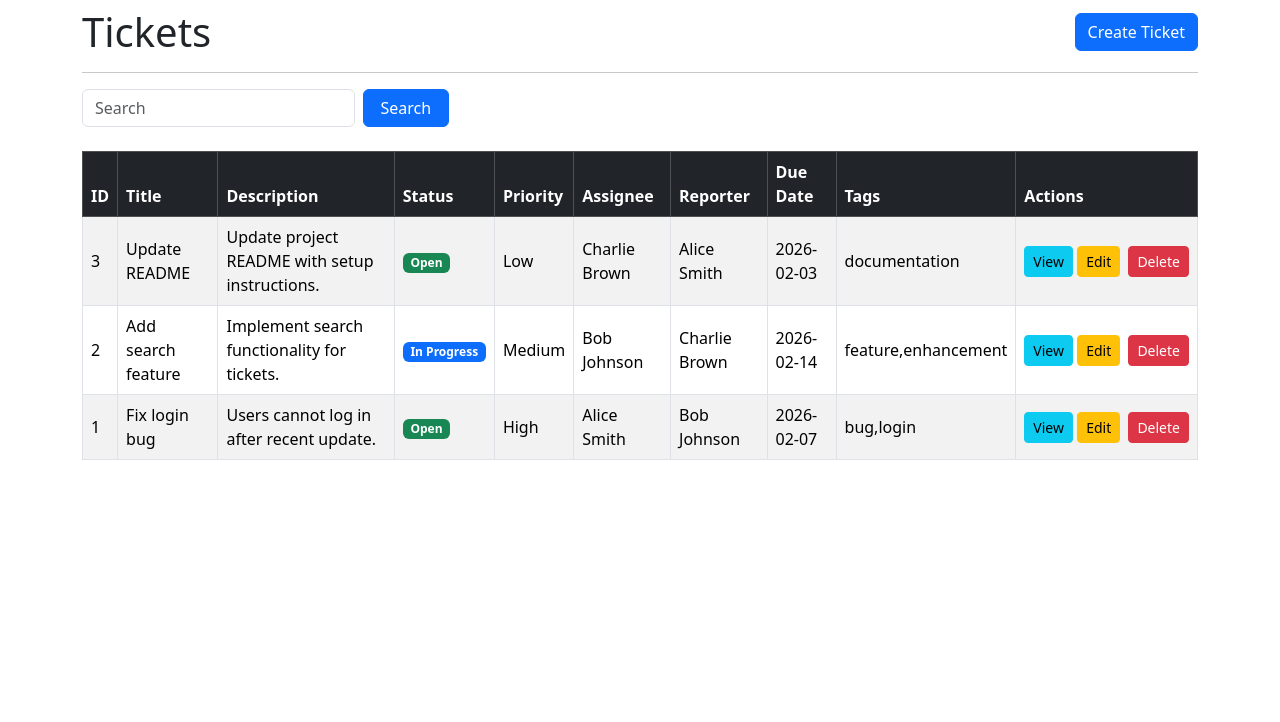
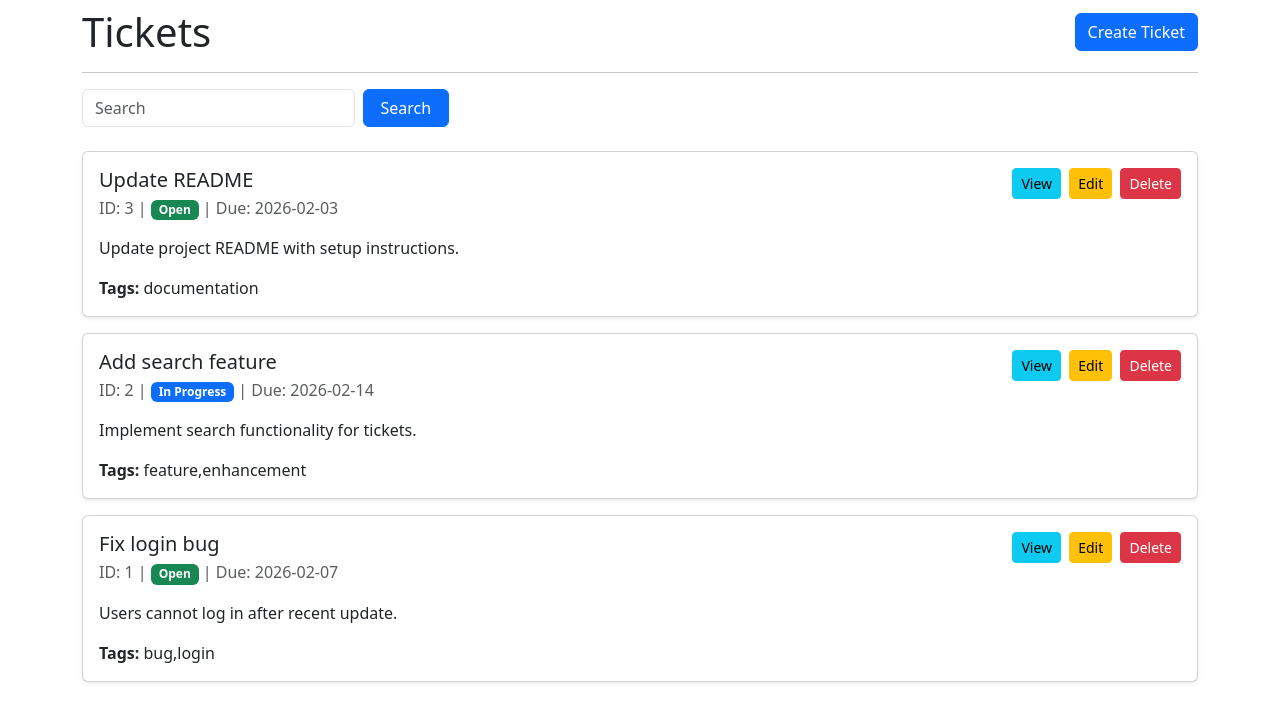
Before and after one commit to vaganuru/Ticketing-System, a Rails app: page / in a window 1280 px wide. Shown: the part 62-784 px from the top of the page. Run offline with Rails 7, Linux system fonts and the light colour scheme; data comes from the database, SQL or seed files in the repository; some libraries are stand-ins or nearby versions.

Commit message:
improved the view

```diff
--- a/app/views/tickets/index.html.erb
+++ b/app/views/tickets/index.html.erb
@@ -11,6 +11,7 @@
   <%= link_to "Create Ticket", new_ticket_path, class: "btn btn-primary" %>
 </div>
 <hr>
+
 <%= form_with url: tickets_path, method: :get, local: true, class: "row g-2 mb-4" do %>
   <div class="col-md-3">
     <%= text_field_tag :query,
@@ -30,52 +31,37 @@
   <% end %>
 <% end %>
 
-<table class="table table-striped table-hover table-bordered align-middle">
-  <thead class="table-dark">
-  <tr>
-    <th scope="col">ID</th>
-    <th scope="col">Title</th>
-    <th scope="col">Description</th>
-    <th scope="col">Status</th>
-    <th scope="col">Priority</th>
-    <th scope="col">Assignee</th>
-    <th scope="col">Reporter</th>
-    <th scope="col">Due Date</th>
-    <th scope="col">Tags</th>
-    <th scope="col">Actions</th>
-  </tr>
-  </thead>
-  <tbody>
-  <% @tickets.each do |ticket| %>
-    <tr>
-      <td><%= ticket.id %></td>
-      <td><%= ticket.title %></td>
-      <td><%= truncate(ticket.description, length: 50) %></td>
-      <td>
-        <span class="badge <%= badge_class(ticket.status) %>"><%= ticket.status %></span>
-      </td>
-      <td><%= ticket.priority %></td>
-      <td><%= ticket.assignee&.full_name || "-" %></td>
-      <td><%= ticket.reporter&.full_name || "-" %></td>
-      <td><%= ticket.due_date %></td>
-      <td><%= ticket.tags %></td>
-      <td class="text-nowrap">
-        <%= link_to "View", "#", class: "btn btn-info btn-sm", data: { bs_toggle: "modal", bs_target: "#showticketModal-#{ticket.id}" } %>
-        <%= link_to "Edit", edit_ticket_path(ticket), class: "btn btn-sm btn-warning me-1" %>
-        <%= link_to "Delete",
-                    ticket_path(ticket),
-                    data: { turbo_method: :delete, turbo_confirm: "Are you sure you want to delete this ticket?" },
-                    class: "btn btn-sm btn-danger" %>
-      </td>
-    </tr>
-    <%= render partial: "show", locals: { ticket: ticket } %>
-  <% end %>
-  </tbody>
-</table>
+<% if @tickets.any? %>
+  <div class="row g-3">
+    <% @tickets.each do |ticket| %>
+      <div class="col-12">
+        <div class="card shadow-sm">
+          <div class="card-body">
+            <div class="d-flex justify-content-between align-items-start">
+              <div>
+                <h5 class="card-title"><%= ticket.title %></h5>
+                <p class="card-subtitle mb-2 text-muted">ID: <%= ticket.id %> | <span class="badge <%= badge_class(ticket.status) %>"><%= ticket.status %></span> | Due: <%= ticket.due_date %></p>
+              </div>
+              <div>
+                <%= link_to "View", "#", class: "btn btn-info btn-sm me-1", data: { bs_toggle: "modal", bs_target: "#showticketModal-#{ticket.id}" } %>
+                <%= link_to "Edit", edit_ticket_path(ticket), class: "btn btn-warning btn-sm me-1" %>
+                <%= link_to "Delete",
+                            ticket_path(ticket),
+                            data: { turbo_method: :delete, turbo_confirm: "Are you sure?" },
+                            class: "btn btn-danger btn-sm" %>
+              </div>
+            </div>
+            <p class="card-text mt-2"><%= truncate(ticket.description, length: 100) %></p>
+            <p class="mb-0"><strong>Tags:</strong> <%= ticket.tags %></p>
+          </div>
+        </div>
+      </div>
 
-<% if @tickets.blank? %>
+      <%= render partial: "show", locals: { ticket: ticket } %>
+    <% end %>
+  </div>
+<% else %>
   <p class="alert alert-warning text-center text-muted fst-italic my-4">
     No records match your search.
   </p>
-
 <% end %>
```
Also changed, not shown: spec/models/ticket_spec.rb (+9 -0 lines).
